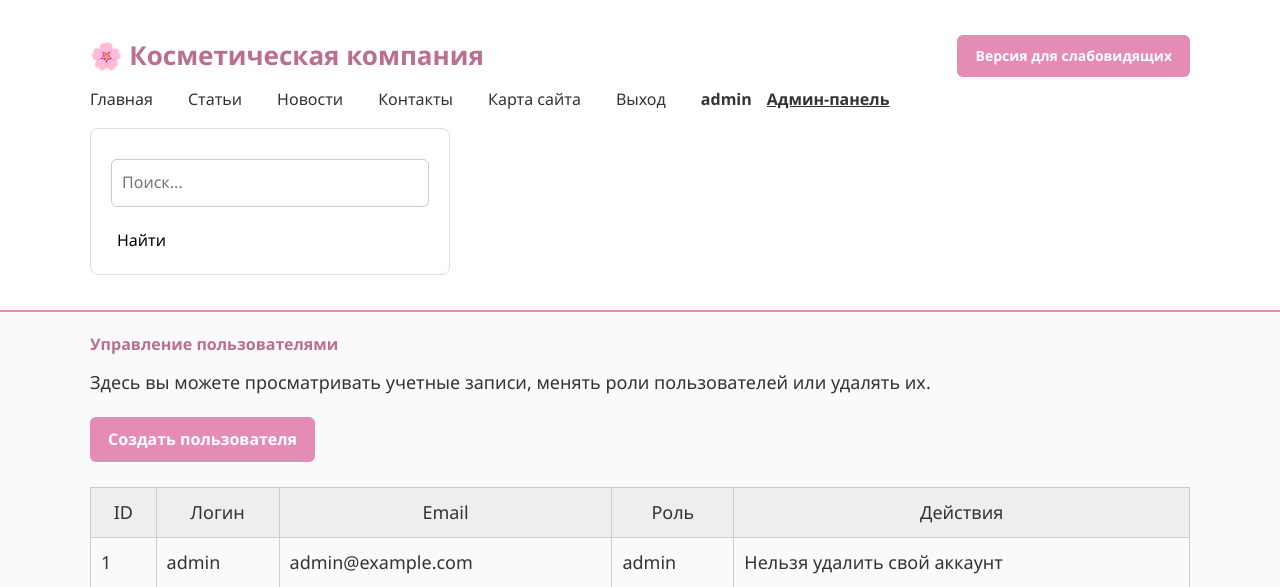
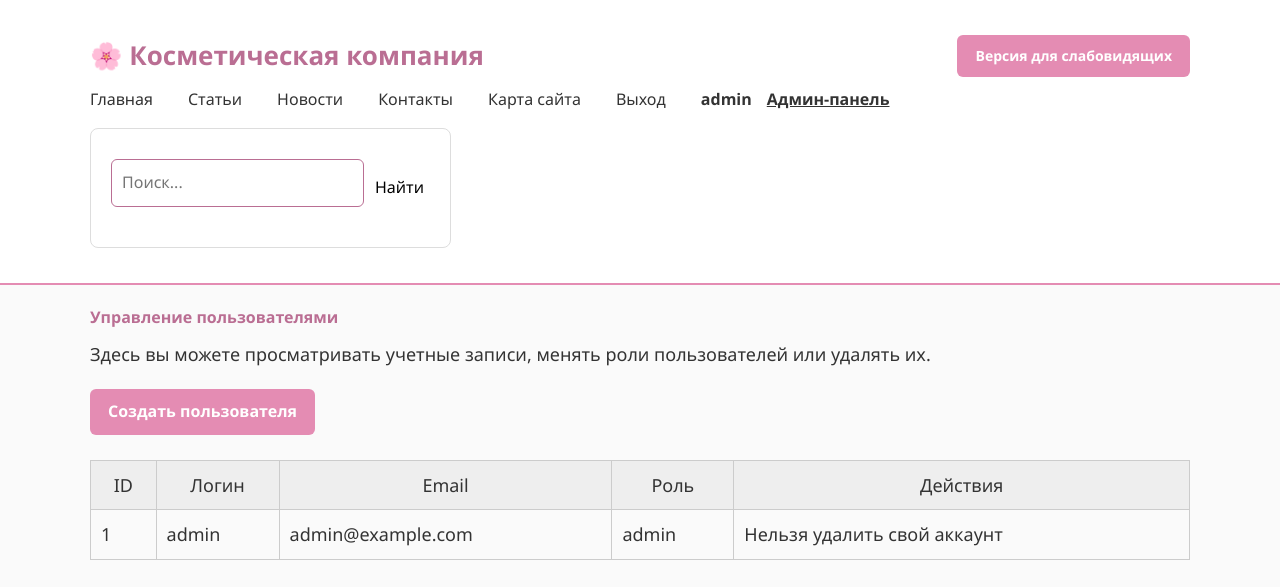
Before and after one commit to project-hub123/cosmetics_website, a Flask app: page /admin/users in a window 1280 px wide. Shown: the top 587 px of the page. Run offline with Flask 3, Linux system fonts and the light colour scheme; a user stored in the database is signed in.

Commit message:
Update base.html

```diff
--- a/app/templates/base.html
+++ b/app/templates/base.html
@@ -30,7 +30,6 @@
             </div>
 
             <div>
-                <!-- Переключение стиля -->
                 <button id="toggle-style" class="btn" style="font-size:14px;">
                     {% if style_mode == "lowvision" %}
                         Обычная версия
@@ -62,12 +61,11 @@
                 <a href="{{ url_for('auth.register') }}">Регистрация</a>
             {% endif %}
 
-<!-- ======== ПОИСК ========= -->
-<form action="{{ url_for('main.search') }}" method="POST" class="search-form">
-    {{ SearchForm().hidden_tag() }}
-    <input type="text" name="query" placeholder="Поиск..." required>
-    <button type="submit">Найти</button>
-</form>
+            <!-- ======== ИСПРАВЛЕННЫЙ ПОИСК (GET, БЕЗ SearchForm) ========= -->
+            <form action="{{ url_for('main.search') }}" method="GET" style="display:flex; gap:5px;">
+                <input type="text" name="query" placeholder="Поиск..." required>
+                <button type="submit">Найти</button>
+            </form>
 
         </nav>
 
```
